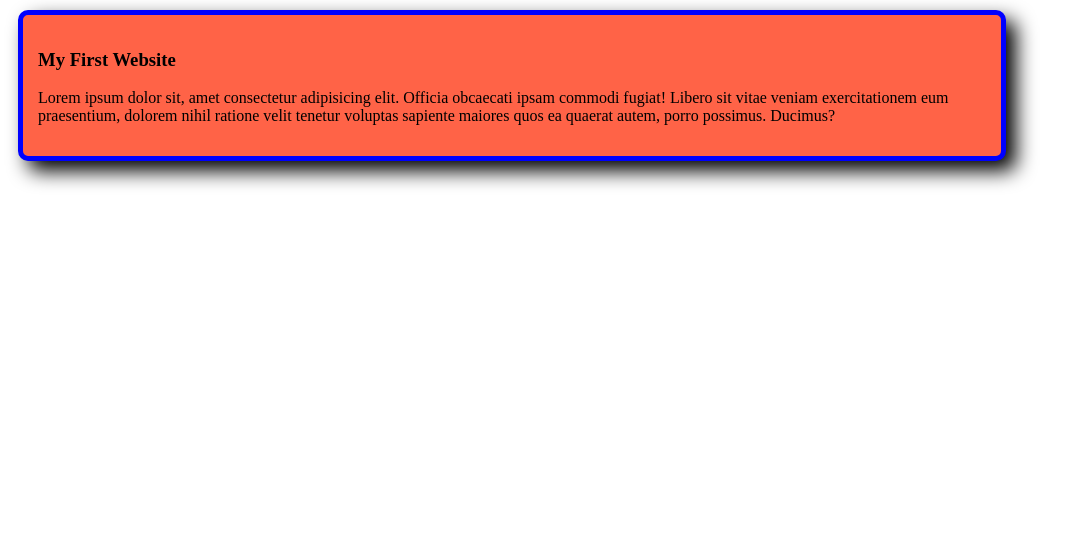
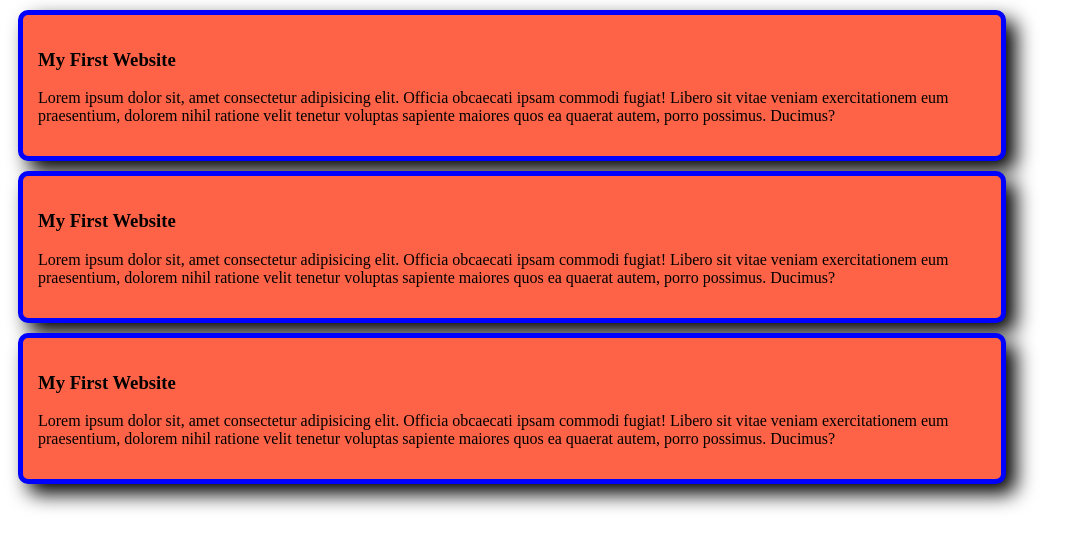
Before and after one commit to ALIASHRAFCHOWDHURY/my-simple-website, a plain HTML site: page index.html in a window 1280 px wide. Shown: the whole page, without its empty margins (0-1083 px from the left). Drawn offline with Linux system fonts and the light colour scheme.

Commit message:
my third commit

```diff
--- a/index.html
+++ b/index.html
@@ -11,5 +11,14 @@
                 <h3>My First Website</h3>
                 <p>Lorem ipsum dolor sit, amet consectetur adipisicing elit. Officia obcaecati ipsam commodi fugiat! Libero sit vitae veniam exercitationem eum praesentium, dolorem nihil ratione velit tenetur voluptas sapiente maiores quos ea quaerat autem, porro possimus. Ducimus?</p>
         </div>
+        <div class="blog">
+                <h3>My First Website</h3>
+                <p>Lorem ipsum dolor sit, amet consectetur adipisicing elit. Officia obcaecati ipsam commodi fugiat! Libero sit vitae veniam exercitationem eum praesentium, dolorem nihil ratione velit tenetur voluptas sapiente maiores quos ea quaerat autem, porro possimus. Ducimus?</p>
+        </div>
+        <div class="blog">
+                <h3>My First Website</h3>
+                <p>Lorem ipsum dolor sit, amet consectetur adipisicing elit. Officia obcaecati ipsam commodi fugiat! Libero sit vitae veniam exercitationem eum praesentium, dolorem nihil ratione velit tenetur voluptas sapiente maiores quos ea quaerat autem, porro possimus. Ducimus?</p>
+        </div>
+
 </body>
 </html>
```
